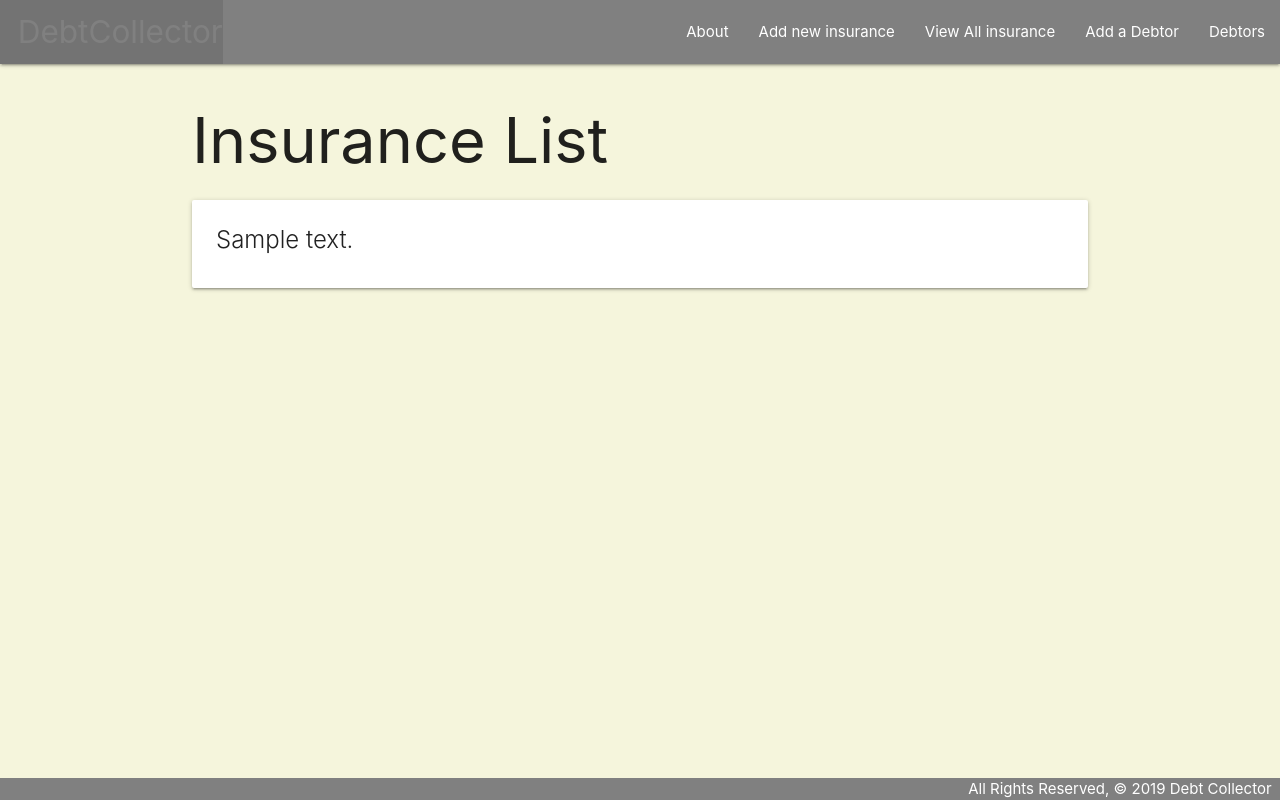
After one commit to lolo19950603/debtcollector, a Django app: page /insurance/ in a window 1280 px wide. The commit adds this page. Run offline with Django 4.2, Linux system fonts and the light colour scheme; tables that the repository leaves empty hold one stand-in row (values such as "Sample post").

Commit message:
finish many to many implementation

```diff
--- a/main_app/admin.py
+++ b/main_app/admin.py
@@ -2,9 +2,11 @@ from msilib.schema import Patch
 from django.contrib import admin
 
 # Register your models here.
-from .models import Debtor, Payment
+from .models import Debtor, Payment, Insurance
 
 # Register your models here
 admin.site.register(Debtor)
 
 admin.site.register(Payment)
+
+admin.site.register(Insurance)
--- a/main_app/models.py
+++ b/main_app/models.py
@@ -3,10 +3,20 @@ from django.urls import reverse
 from django.core.validators import MinValueValidator
 
 # Create your models here.
+class Insurance(models.Model):
+  description = models.CharField(max_length=50)
+
+  def __str__(self):
+    return self.description
+
+  def get_absolute_url(self):
+    return reverse('insurance_index')
+
 class Debtor(models.Model):
     name = models.CharField(max_length=100)
     debt = models.IntegerField()
     age = models.IntegerField()
+    insurance = models.ManyToManyField(Insurance)
 
     def __str__(self):
         return self.name
--- a/main_app/templates/base.html
+++ b/main_app/templates/base.html
@@ -20,6 +20,8 @@
         </ul>
         <ul class="right">
           <li><a href="{% url 'about' %}">About</a></li>
+          <li><a href="{% url 'insurance_create' %}">Add new insurance</a></li>
+          <li><a href="{% url 'insurance_index' %}">View All insurance</a></li>
           <li><a href="{% url 'debtors_create' %}">Add a Debtor</a></li>
           <li><a href="{% url 'debtors_list' %}">Debtors</a></li>
         </ul>
--- a/main_app/templates/main_app/debtor_list.html
+++ b/main_app/templates/main_app/debtor_list.html
@@ -8,7 +8,7 @@
     <a href="{% url 'detail' debtor.id %}">
       <div class="card-content">
         <span class="card-title"><b>{{ debtor.name }}</b></span>
-        <p>Debts Value: <b>$</b>{{ debtor.debt }}</p>
+        <p>Debts Value: <b>$</b>{{ debtor.debts }}</p>
         <p>Age: {{ debtor.age }}</p>
       </div>
     </a>
--- /dev/null
+++ b/main_app/templates/main_app/insurance_list.html
@@ -0,0 +1,15 @@
+{% extends 'base.html' %}
+{% block content %}
+
+<h1>Insurance List</h1>
+
+{% for insurance in object_list %}
+    <div class="card">
+        <div class="card-content">
+            <span class="card-title">{{ insurance.description }}</span>
+        </div>
+    </div>
+  </a>
+{% endfor %}
+
+{% endblock %}
--- a/main_app/urls.py
+++ b/main_app/urls.py
@@ -10,4 +10,8 @@ urlpatterns = [
     path('debtors/<int:pk>/update', views.DebtorUpdate.as_view(), name='debtors_update'),
     path('debtors/<int:pk>/delete', views.DebtorDelete.as_view(), name='debtors_delete'),
     path('debtors/<int:debtor_id>/add_payment/', views.add_payment, name='add_payment'),
+    path('debtors/<int:debtor_id>/assoc_insurance/<int:insurance_id>/', views.assoc_insurance, name='assoc_insurance'),
+    path('insurance/', views.InsuranceList.as_view(), name='insurance_index'),
+    path('insurance/create/', views.InsuranceCreate.as_view(), name='insurance_create'),
+    path('insurance/<int:pk>/delete/', views.InsuranceDelete.as_view(), name='insurance_delete'),
 ]
--- a/main_app/views.py
+++ b/main_app/views.py
@@ -2,7 +2,7 @@ from django.shortcuts import render, redirect
 from django.http import HttpResponse
 from django.views.generic import ListView, DetailView
 from django.views.generic.edit import CreateView, UpdateView, DeleteView
-from .models import Debtor
+from .models import Debtor, Insurance
 from .forms import PaymentForm
 
 
@@ -15,9 +15,11 @@ def about(request):
 
 def debtors_detail(request, debtor_id):
   debtor = Debtor.objects.get(id=debtor_id)
+  insurance_debtor_doesnt_have = Insurance.objects.exclude(id__in = debtor.insurance.all().values_list('id'))
   payment_form = PaymentForm()
   return render(request, 'debtors/detail.html', {
-    'debtor': debtor, 'payment_form': payment_form
+    'debtor': debtor, 'payment_form': payment_form,
+    'insurance': insurance_debtor_doesnt_have
   })
 
 def add_payment(request, debtor_id):
@@ -32,6 +34,10 @@ def add_payment(request, debtor_id):
     debtor = Debtor.objects.get(id=debtor_id)
     debtor.debt = debtor.debt - new_payment.payment
     debtor.save()
+  return redirect('detail', debtor_id=debtor_id)
+
+def assoc_insurance(request, debtor_id, insurance_id):
+  Debtor.objects.get(id=debtor_id).insurance.add(insurance_id)
   return redirect('detail', debtor_id=debtor_id)
 
 class DebtorList(ListView):
@@ -51,3 +57,14 @@ class DebtorUpdate(UpdateView):
 class DebtorDelete(DeleteView):
   model = Debtor
   success_url = '/debtors/'
+
+class InsuranceList(ListView):
+  model = Insurance
+
+class InsuranceCreate(CreateView):
+  model = Insurance
+  fields = '__all__'
+
+class InsuranceDelete(DeleteView):
+  model = Insurance
+  success_url = '/Insurances/'
```
Also changed, not shown: main_app/templates/debtors/detail.html (+42 -0 lines), main_app/templates/main_app/insurance_form.html (added, +19 -0 lines), main_app/migrations/0006_insurance_alter_payment_options_debtor_insurance.py (added).
